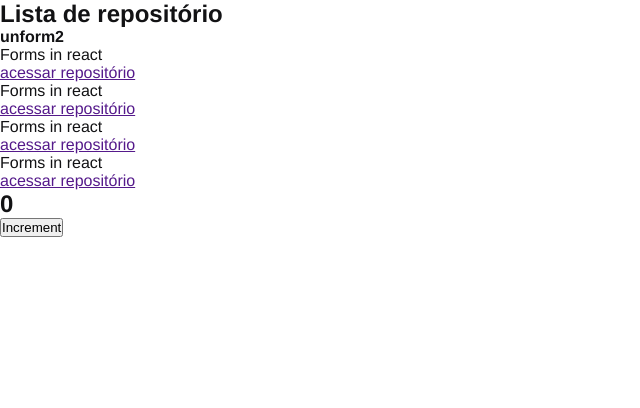
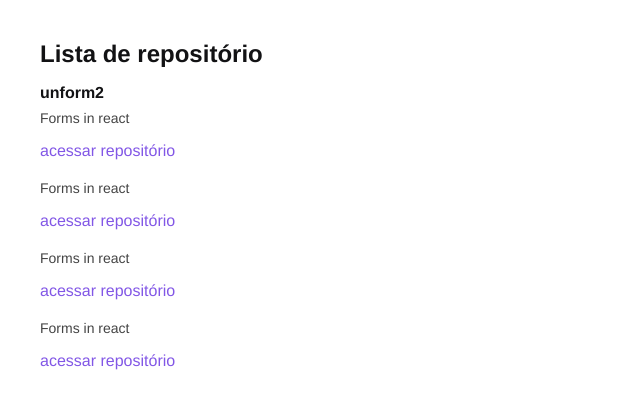
Before and after one commit to J-DouglasLira/learning-react-js, a React app: page / in a window 1280 px wide. Shown: the top 408 px of the page, without its empty margins (0-640 px from the left). Built offline with nearby package versions, Linux system fonts and the light colour scheme.

Commit message:
repositories scss added

```diff
--- a/src/App.jsx
+++ b/src/App.jsx
@@ -1,4 +1,3 @@
-import { Counter } from "./components/Counter";
 import { RepositoryList } from "./components/RepositoryList";
 import "./styles/global.scss";
 
@@ -6,7 +5,6 @@ export function App() {
   return (
     <>
       <RepositoryList />
-      <Counter />
     </>
   );
 }
--- a/src/components/Counter.jsx
+++ /dev/null
@@ -1,16 +0,0 @@
-import { useState } from "react";
-
-export function Counter() {
-  const [counter, setCounter] = useState(0); // useState for real time synchronization with JS
-  function increment() {
-    setCounter(counter + 1);
-  }
-  return (
-    <div>
-      <h2>{counter}</h2>
-      <button type="button" onClick={increment}>
-        Increment
-      </button>
-    </div>
-  );
-}
--- a/src/components/RepositoryList.jsx
+++ b/src/components/RepositoryList.jsx
@@ -1,13 +1,12 @@
 import { RepositoryItem } from "./RepositoryItem";
 
+import '../styles/repositories.scss';
 
 export function RepositoryList() {
   return (
     <section className="repository-list">
       <h1>Lista de repositório</h1>
-
       <ul>
-
        <RepositoryItem repository='unform2'/>
        <RepositoryItem/>
        <RepositoryItem/>
--- /dev/null
+++ b/src/styles/repositories.scss
@@ -0,0 +1,31 @@
+
+
+section.repository-list{
+  margin: 40px;
+
+  h1{
+    margin-bottom: 16px;
+  }
+
+  ul {
+    list-style: none;
+  }
+  li{
+    & + li {
+      margin-top: 20px;
+    }
+  }
+
+  p{
+    font-size: 14px;
+    color: #444;
+    margin-top: 8px;
+  }
+  a{
+    display: inline-block;
+    margin-top: 16px;
+    text-decoration: none;
+    color: #8257e6;
+  }
+
+}
```
